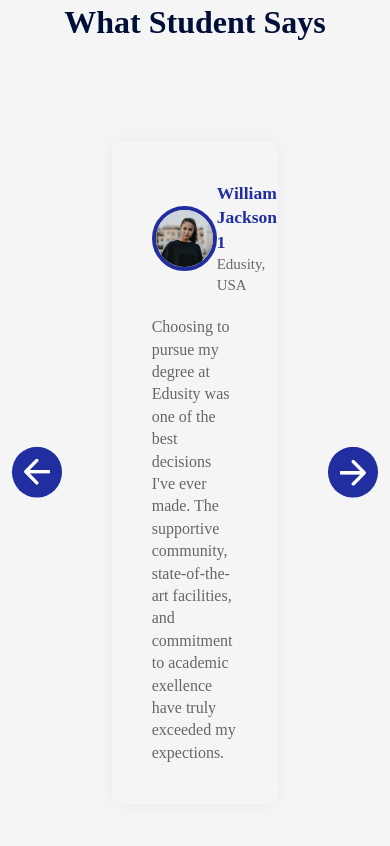
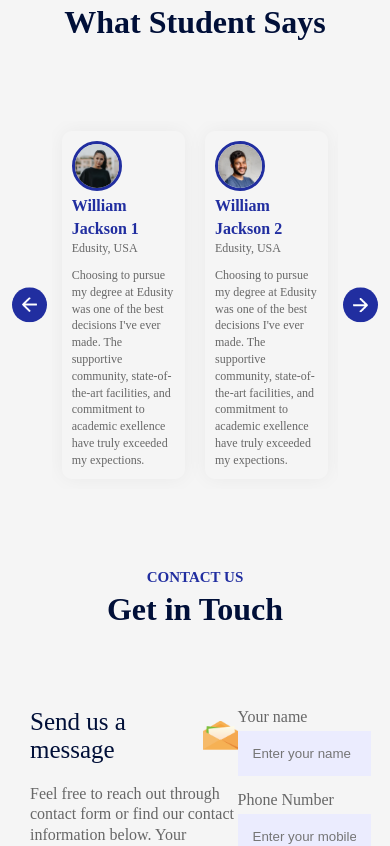
Before and after one commit to rajsharma-sudo/education_web_app_1, a React (Create React App) app: page / in a window 390 px wide. Shown: the part 3760-4606 px from the top of the page. Built offline with nearby package versions, Linux system fonts and the light colour scheme; the HTML template or start-up script is replaced by a standard one.

Commit message:
here we have completed responsive design of testimonials section for mobile devices

```diff
--- a/src/Components/Testimonials/Testimonials.css
+++ b/src/Components/Testimonials/Testimonials.css
@@ -65,3 +65,45 @@
 .user-info h3{
     color: #212EA0;
 }
+
+/* ---------media query---------- */
+
+@media (max-width:680px) {
+    .testimonials{
+        padding:0 40px;
+    }
+
+    .next-btn, .back-btn{
+        padding:10px;
+        width: 35px;
+    }
+
+    .testimonials ul li{
+        padding: 10px;
+    }
+
+    .slide{
+        padding:10px;
+    }
+
+    .slide img{
+        width: 50px;
+        border:3px solid #212EA0;
+    }
+
+}
+
+@media (max-width:550px) {
+    .user-info{
+        display: block;
+        margin-bottom: 10px;
+        font-size: 12px;
+    }
+    .user-info h3{
+        font-size: 16px;
+    }
+
+    .slider p{
+        font-size: 12px;
+    }
+}
```
